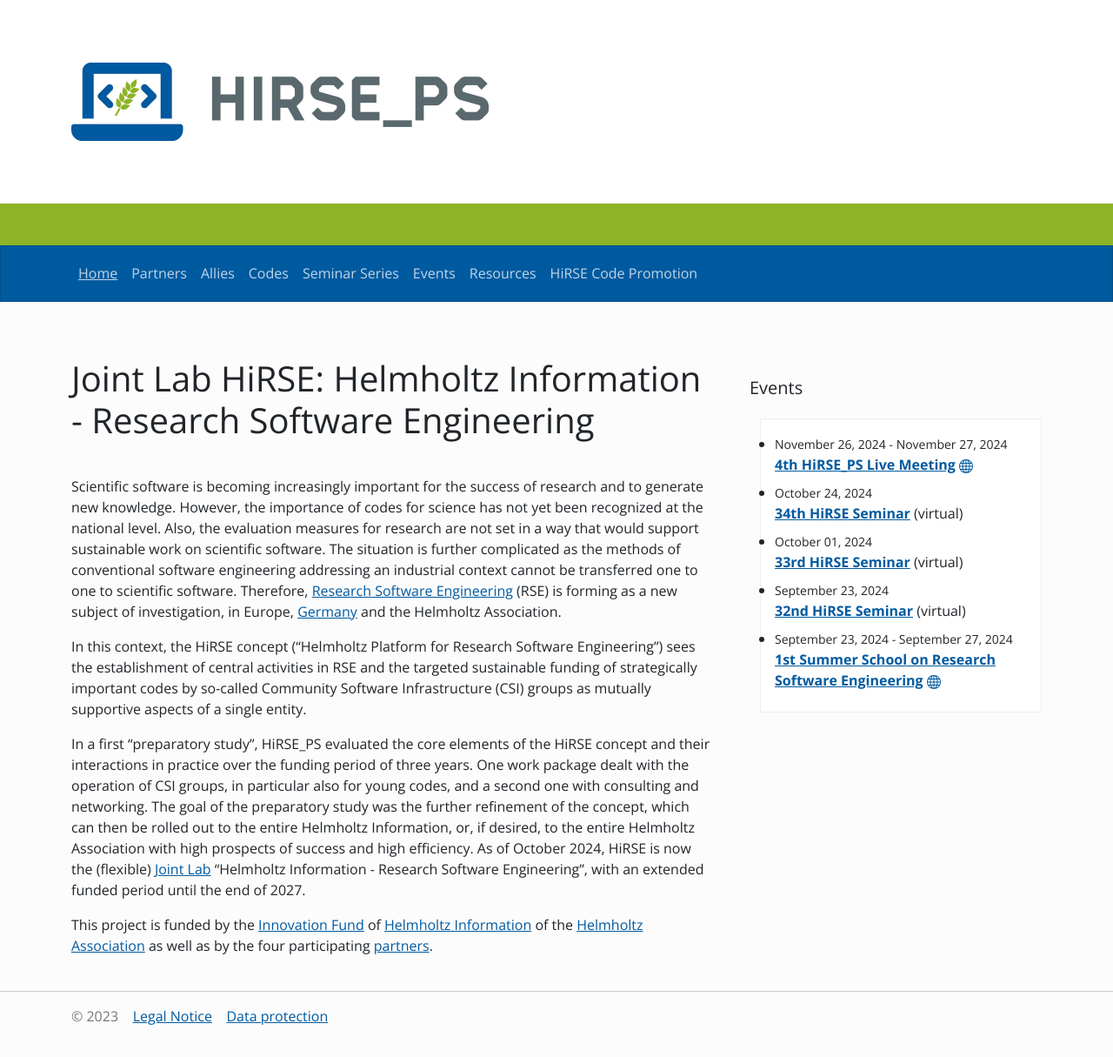
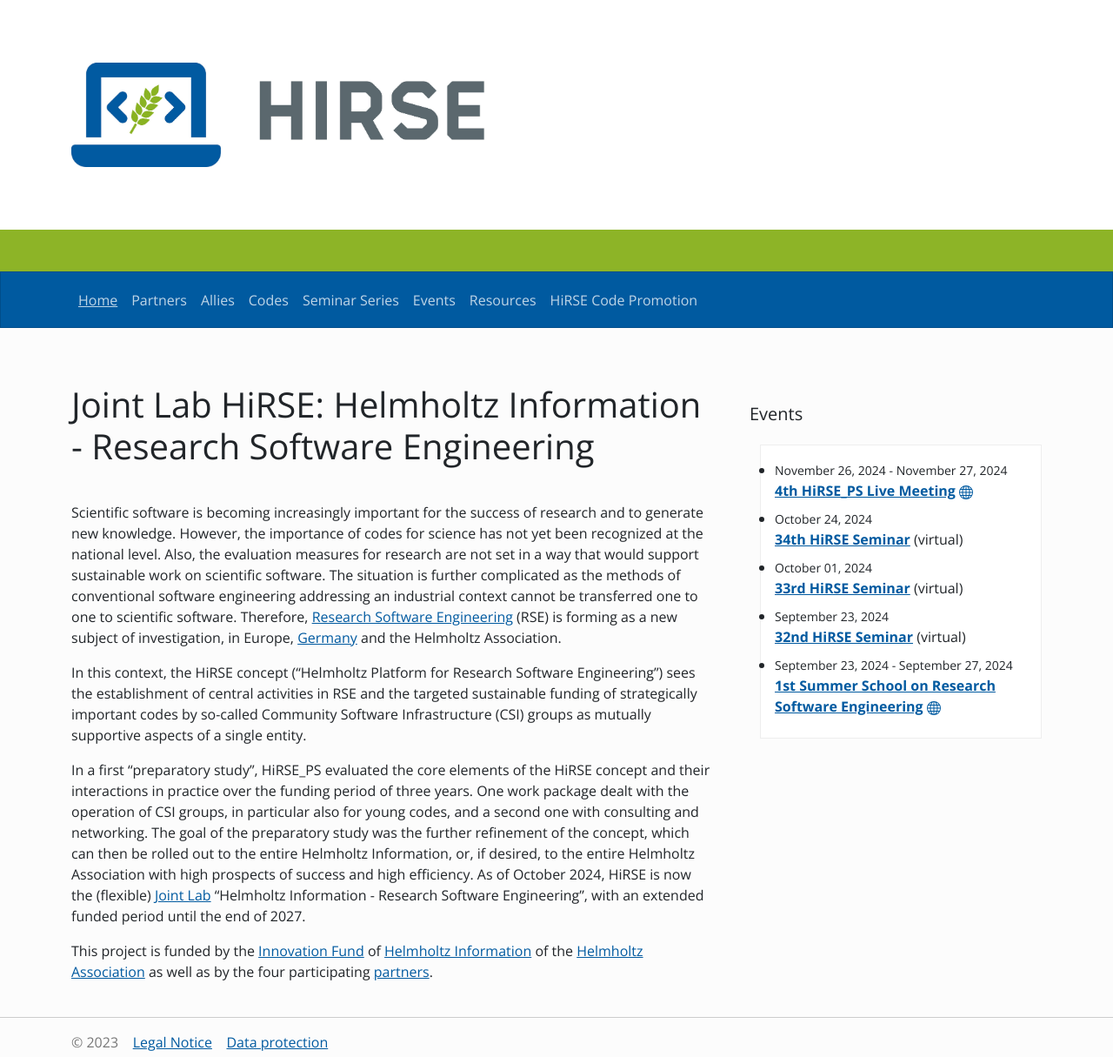
Before and after one commit to Helmholtz-HiRSE/helmholtz-hirse.github.io, a Jekyll site: the page built from index.md, in a window 1280 px wide. Shown: the whole page at 87% size. Built offline with Jekyll 4.4.1, drawn with Linux system fonts in a browser that asks for light colours; nearby versions of some CDN libraries; before the commit the page ends 1185 px from its top, so only the background shows below that.

Commit message:
Update jumbotron.html

```diff
--- a/_includes/jumbotron.html
+++ b/_includes/jumbotron.html
@@ -1,7 +1,7 @@
 <div class="jumbotron jumbotron-fluid py-4">
     <div class="container">
         <a href="{{ "/" | relative_url }}">
-          <img src="{{ "/assets/hirse_ps.jpg" | relative_url }}" width="480" alt="Logo of the Helmholtz Platform for Research Software Engineering">
+          <img src="{{ "/assets/hirse.jpg" | relative_url }}" width="480" alt="Logo of the Helmholtz Platform for Research Software Engineering">
         </a>
     </div>
 </div>
```
